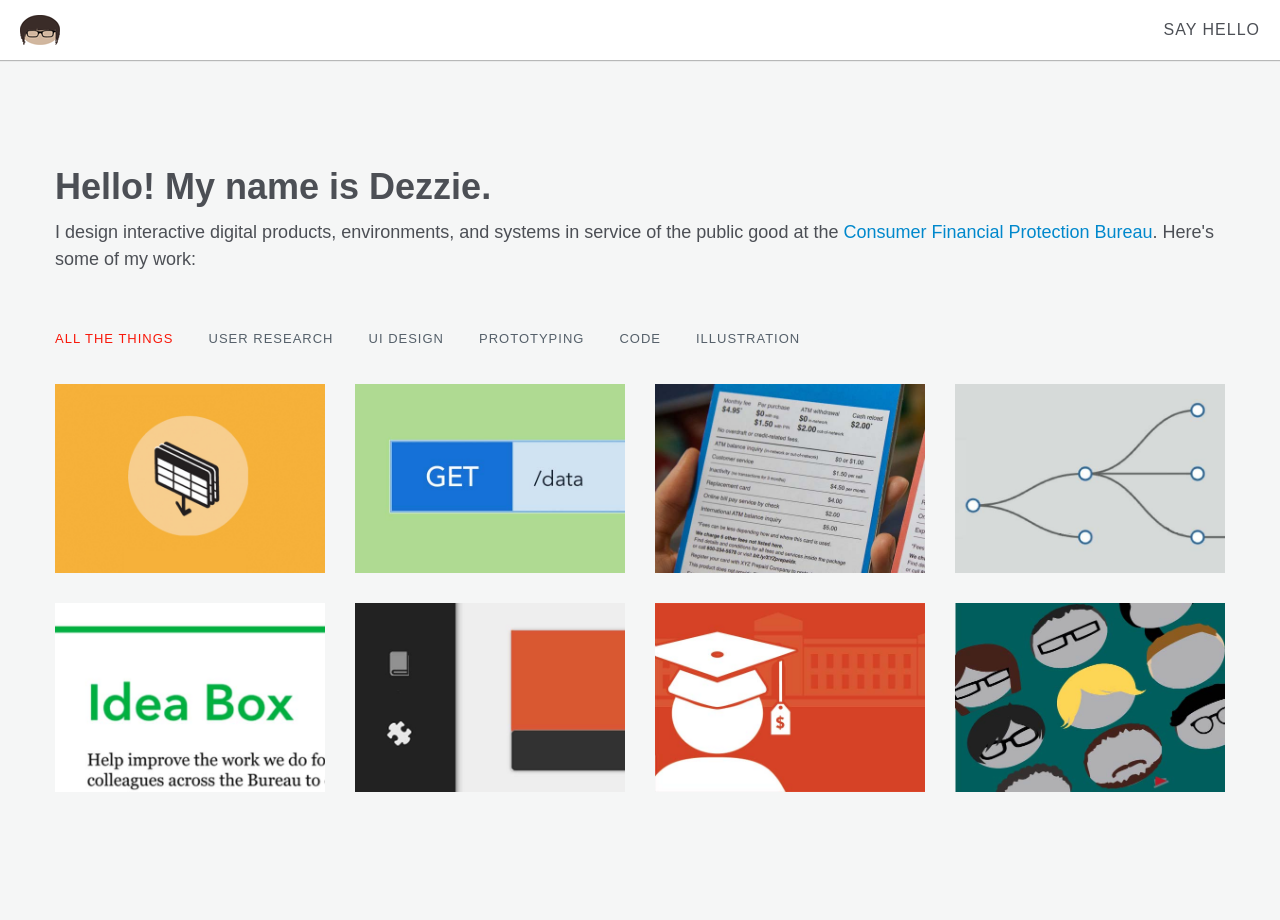
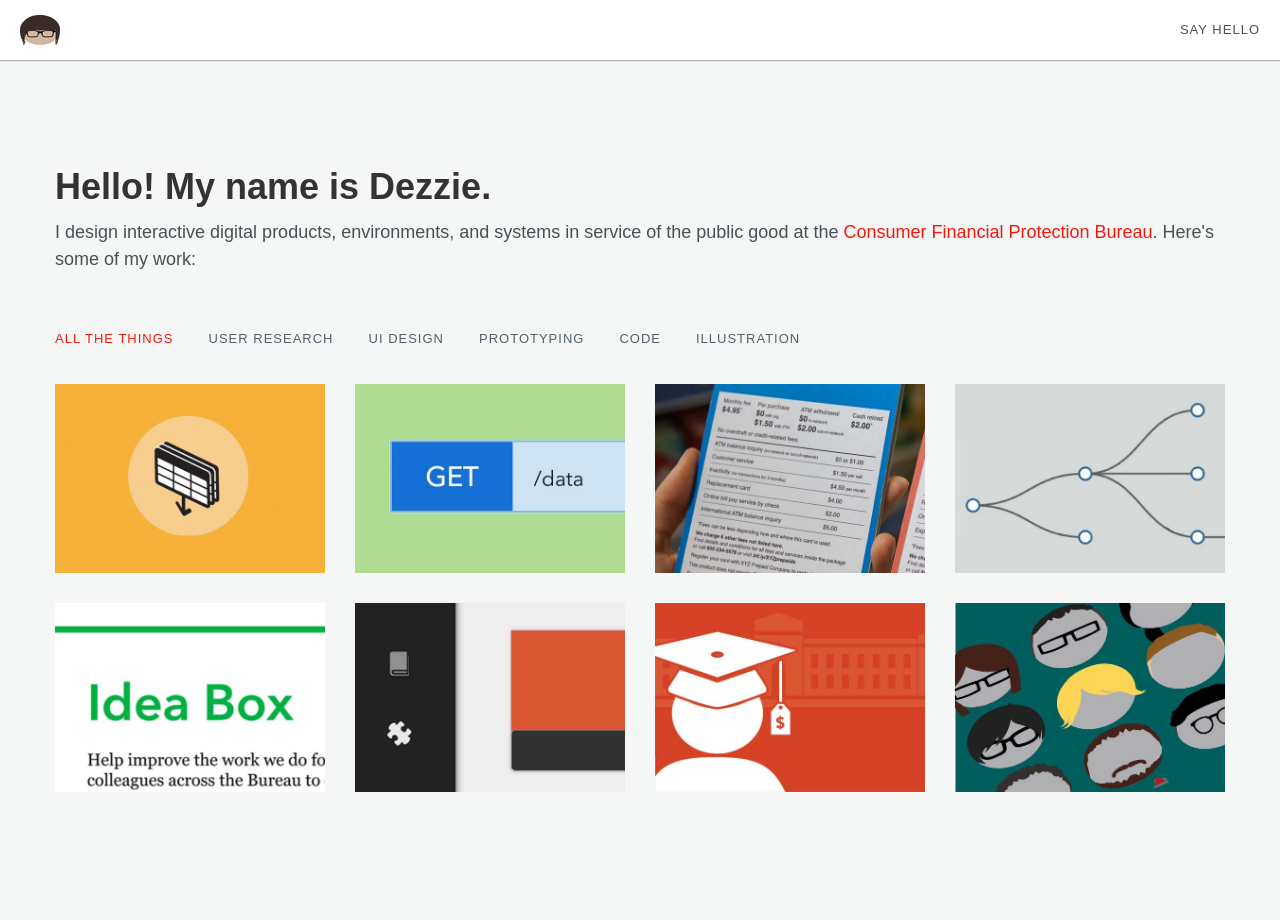
Before and after one commit to dezzie/dezzie-portfolio-2017, a PHP site: page /index.html in a window 1280 px wide. Shown: the top 920 px of the page. Run offline with PHP 8.4, Linux system fonts and the light colour scheme; some libraries are stand-ins or nearby versions.

Commit message:
tweaking the shade of black to darker

```diff
--- a/_site/css/main.css
+++ b/_site/css/main.css
@@ -31,7 +31,6 @@ body{
 	font-weight: 300;
 }
 
-©
 a{
 	color:#F8180A;
 	text-decoration: none;
@@ -562,7 +561,7 @@ nav#menu #menu-nav li:first-child {
 
 nav#menu #menu-nav li a {
 	color: #4C4F55;
-	font-size: 16px;
+	font-size: 13px;
 	font-weight: 300;
 	line-height: 60px;
 	display: block;
@@ -671,6 +670,7 @@ nav#menu #menu-nav li a:hover {
 	font-family: "proxima-nova-alt",sans-serif;
 	font-style: normal;
 	font-weight: 700;
+	color: #333333;
 }
 
 .title-page .title-description {
--- a/css/main.css
+++ b/css/main.css
@@ -31,7 +31,6 @@ body{
 	font-weight: 300;
 }
 
-©
 a{
 	color:#F8180A;
 	text-decoration: none;
@@ -562,7 +561,7 @@ nav#menu #menu-nav li:first-child {
 
 nav#menu #menu-nav li a {
 	color: #4C4F55;
-	font-size: 16px;
+	font-size: 13px;
 	font-weight: 300;
 	line-height: 60px;
 	display: block;
@@ -671,6 +670,7 @@ nav#menu #menu-nav li a:hover {
 	font-family: "proxima-nova-alt",sans-serif;
 	font-style: normal;
 	font-weight: 700;
+	color: #333333;
 }
 
 .title-page .title-description {
```
